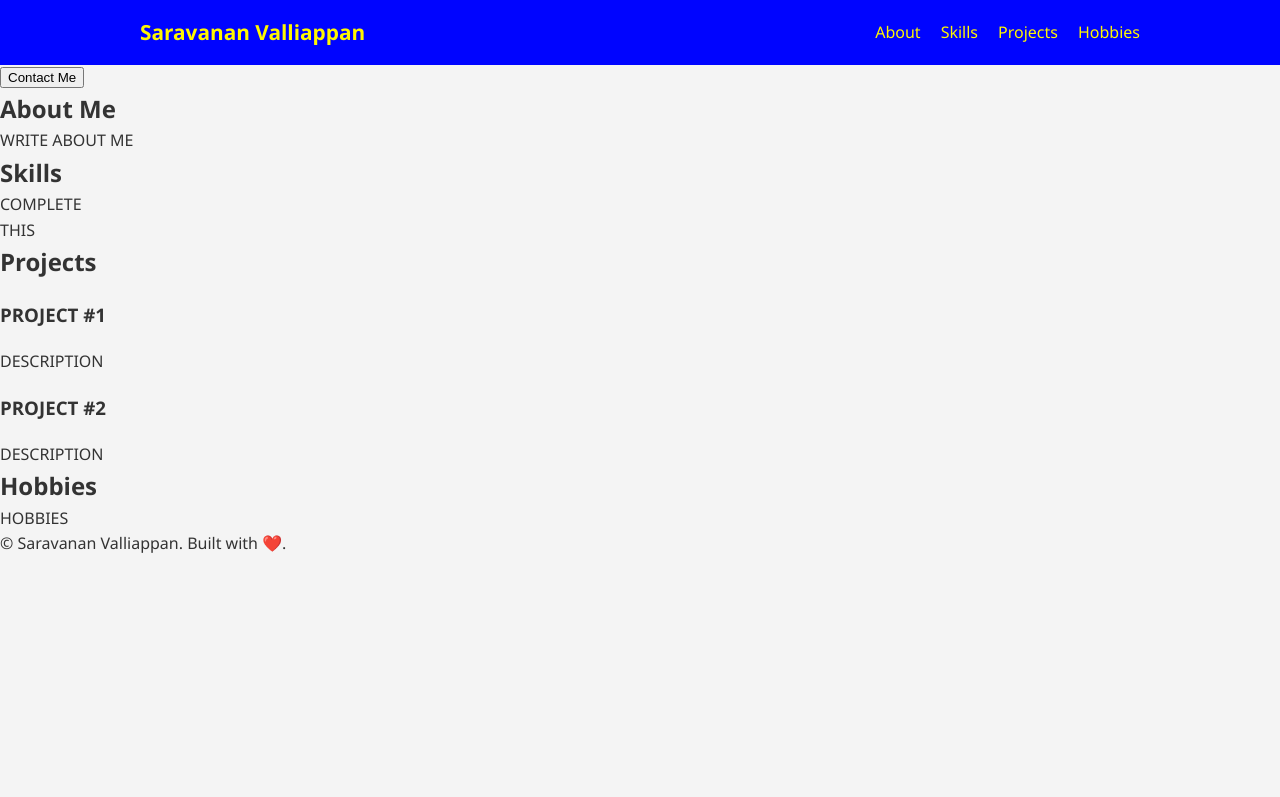
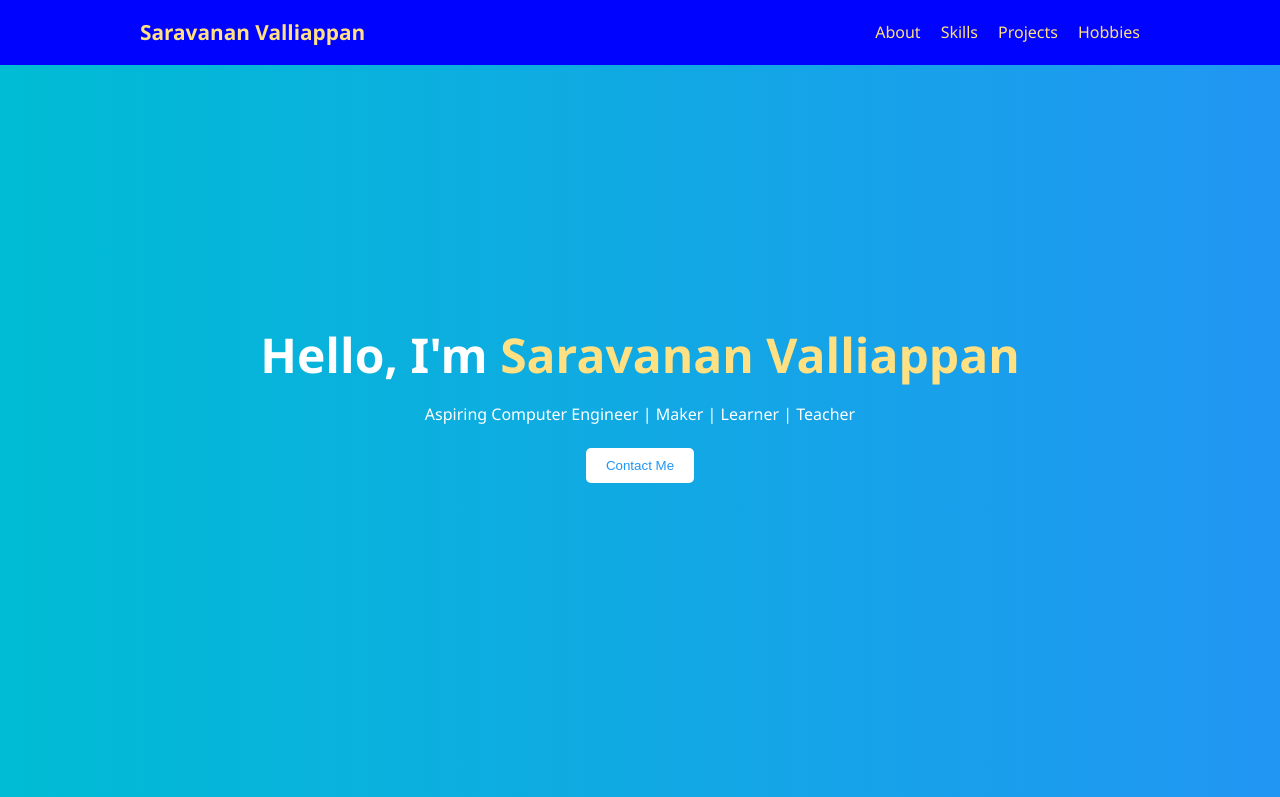
Before and after one commit to sar-valliappan/Website, a plain HTML site: page index.html in a window 1280 px wide. Shown: the top 797 px of the page. Drawn offline with Linux system fonts and the light colour scheme.

Commit message:
hero css

```diff
--- a/style.css
+++ b/style.css
@@ -1,6 +1,6 @@
 :root {
     --navbar-background: #0004ff;
-    --navbar-text-color: #fff700;
+    --navbar-text-color: #ffe082;
     --navbar-hover-color: #00bcd4;
 }
 
@@ -50,3 +50,34 @@ header {
 .nav-links a:hover {
   color: var(--navbar-hover-color);
 }
+
+.hero {
+  background: linear-gradient(to right, #00bcd4, #2196f3);
+  color: white;
+  height: 100vh;
+  display: flex;
+  flex-direction: column;
+  justify-content: center;
+  align-items: center;
+  text-align: center;
+}
+.hero h1 {
+  font-size: 3rem;
+  margin-bottom: 0.5rem;
+}
+.hero span {
+  color: #ffe082;
+}
+.hero button {
+  padding: 10px 20px;
+  margin-top: 20px;
+  background: #fff;
+  color: #2196f3;
+  border: none;
+  border-radius: 5px;
+  cursor: pointer;
+  transition: background 0.2s;
+}
+.hero button:hover {
+  background: #eee;
+}
```
